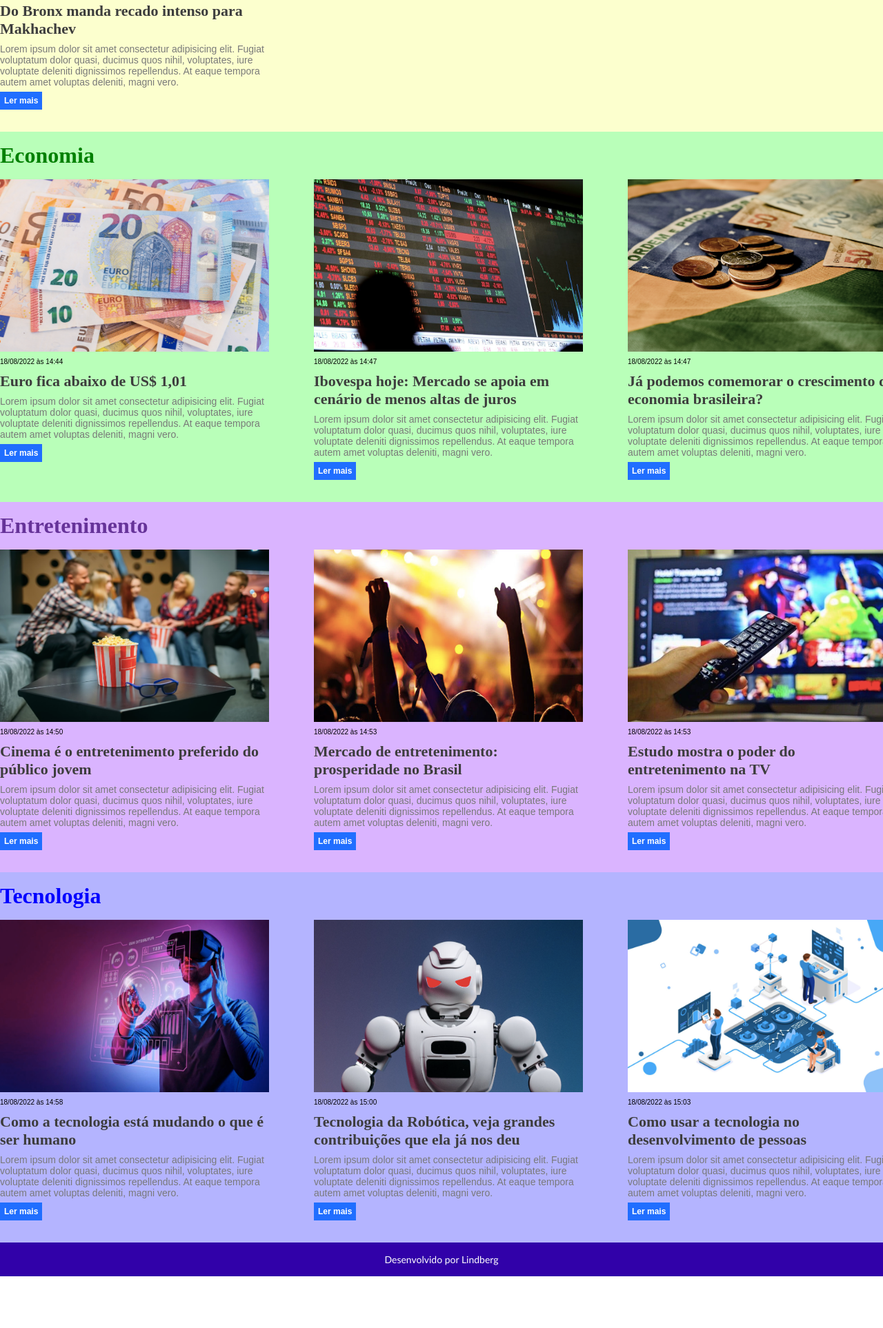
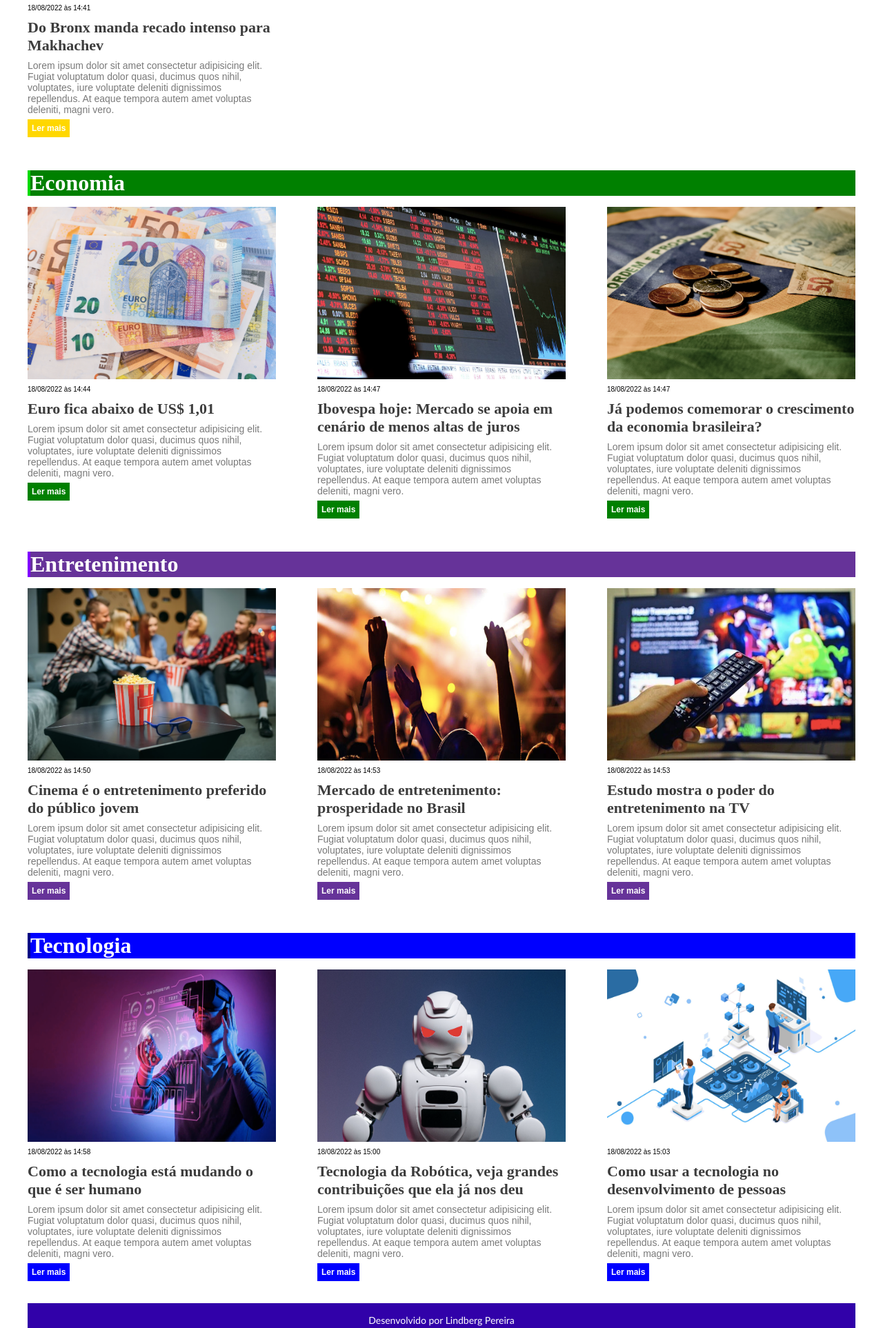
Before and after one commit to lindbergpg/exercicio_css, a plain HTML site: page index.html in a window 1280 px wide. Shown: the part 867-2793 px from the top of the page at 69% size. Before the commit the page ends 2718 px from the top, so only its background shows below. Drawn offline with Linux system fonts and the light colour scheme.

Commit message:
Alterações após o envio

```diff
--- a/css/style.css
+++ b/css/style.css
@@ -7,7 +7,7 @@
 body > header {
     color: rgb(255, 255, 255);
     background-color: rgb(49, 1, 169);
-    padding: 16px 0;
+    padding: 20px 0;
 }
 
 header .container {
@@ -17,36 +17,45 @@ header .container {
 }
 
 #esportes h2 {
-    color: gold;
+    color: rgb(255, 255, 255);
+    background-color: gold;
+    border-left: 4px solid rgb(255, 162, 0);
 }
 
-#esportes {
+/*#esportes {
     background-color: rgb(252, 255, 206);
+}*/
+
+#economia h2 {
+    color: rgb(255, 255, 255);
+    background-color: green;
+    border-left: 4px solid rgb(0, 217, 0);
 }
 
-#economia h2 {
-    color: green;
+/*#economia {
+    background-color: rgb(185, 255, 185);
+}*/
+
+#entretenimento h2 {
+    color: rgb(255, 255, 255);
+    background-color: rebeccapurple;
+    border-left: 4px solid rgb(128, 0, 255);
+
 }
 
-#economia {
-    background-color: rgb(185, 255, 185);
+/*#entretenimento {
+    background-color: rgb(218, 180, 255);
+}*/
+
+#tecnologia h2 {
+    color: rgb(255, 255, 255);
+    background-color: blue;
+    border-left: 4px solid rgb(0, 4, 134);
 }
 
-#entretenimento h2 {
-    color: rebeccapurple;
-}
-
-#entretenimento {
-    background-color: rgb(218, 180, 255);
-}
-
-#tecnologia h2 {
-    color: blue;
-}
-
-#tecnologia {
+/*#tecnologia {
     background-color: rgb(180, 180, 255);
-}
+}*/
 
 .creation-date {
     color: rgb(0, 0, 0);
@@ -54,20 +63,22 @@ header .container {
     font-family: Arial, Helvetica, sans-serif;
 }
 
-header li {
+header li,
+footer .rodape li {
     display: inline;
     font-family: Arial, Helvetica, sans-serif;
     font-weight: bolder;
     margin-left: 16px;
 }
 
-header li a {
+header li a,
+footer .rodape li a {
     color: rgb(255, 255, 255);
     text-decoration: none;
 }
 
 .container {
-    width: 1300px;
+    width: 1200px;
     margin: 0 auto;
 }
 
@@ -118,6 +129,7 @@ section h2,
 
 .articles article a:hover {
     text-decoration: underline;
+    color: rgb(150, 150, 150);
 }
 
 .articles article p {
@@ -134,6 +146,8 @@ section h2 {
     color: rgb(255, 255, 255);
     background-color: rgb(49, 1, 169);
     padding: 16px 0;
+    width: 1200px;
+    margin: 0 auto;
 }
 
 .rodape p {
@@ -142,3 +156,23 @@ section h2 {
     font-size: 14px;
     font-weight: lighter;
 }
+
+footer .rodape li {
+    justify-content: center;
+}
+
+#esportes .articles article a {
+    background-color: gold;
+}
+
+#economia .articles article a {
+    background-color: green;
+}
+
+#entretenimento .articles article a {
+    background-color: rebeccapurple;
+}
+
+#tecnologia .articles article a {
+    background-color: blue;
+}
--- a/index.html
+++ b/index.html
@@ -202,7 +202,7 @@
     </section>
     <footer>
         <div class="rodape">
-            <p>Desenvolvido por Lindberg</p>
+            <p>Desenvolvido por Lindberg Pereira</p>
         </div>
     </footer>
 </body>
```
